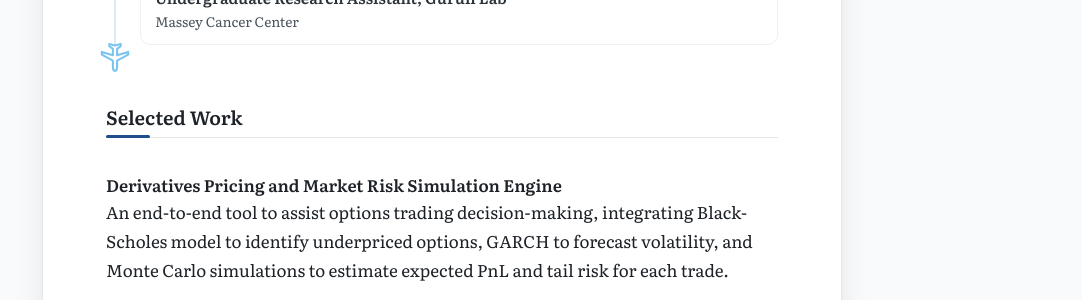
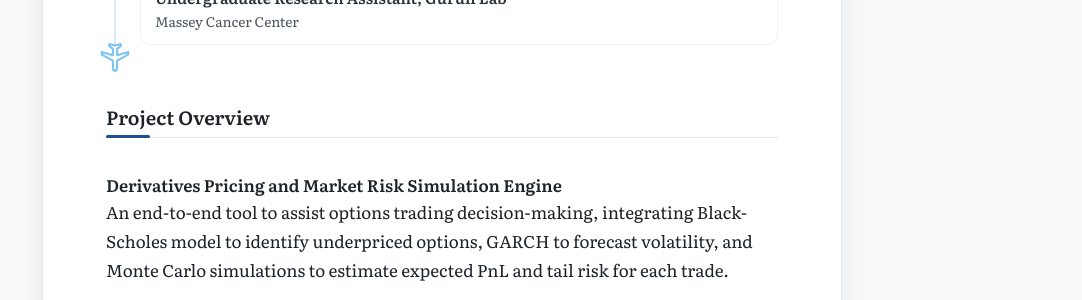
Before and after one commit to mklodi1/mklodi1.github.io, a Jekyll site: the page built from index.html, in a window 1280 px wide and 900 px high, scrolled down 1575 px. Shown: the part 158-458 px from the top of the window, without its empty margins (198-1280 px from the left). Built offline with Jekyll 4.4.1, drawn with Linux system fonts in a browser that asks for light colours.

Commit message:
Rename Selected Work to Project Overview
Co-Authored-By: Claude Opus 5.5 <noreply@anthropic.com>
Claude-Session: https://claude.ai/code/session_018B7yRm4wV88UDqtVSP6gVK

```diff
--- a/index.html
+++ b/index.html
@@ -73,7 +73,7 @@ layout: default
   {% endif %}
 
   <section id="work" aria-labelledby="work-h">
-    <h2 id="work-h">Selected Work</h2>
+    <h2 id="work-h">Project Overview</h2>
     {% for w in site.data.work %}
     <article class="work{% if w.figure %} has-figure{% endif %}">
       {% if w.figure %}<img src="{{ w.figure | relative_url }}" alt="" loading="lazy">{% endif %}
```
